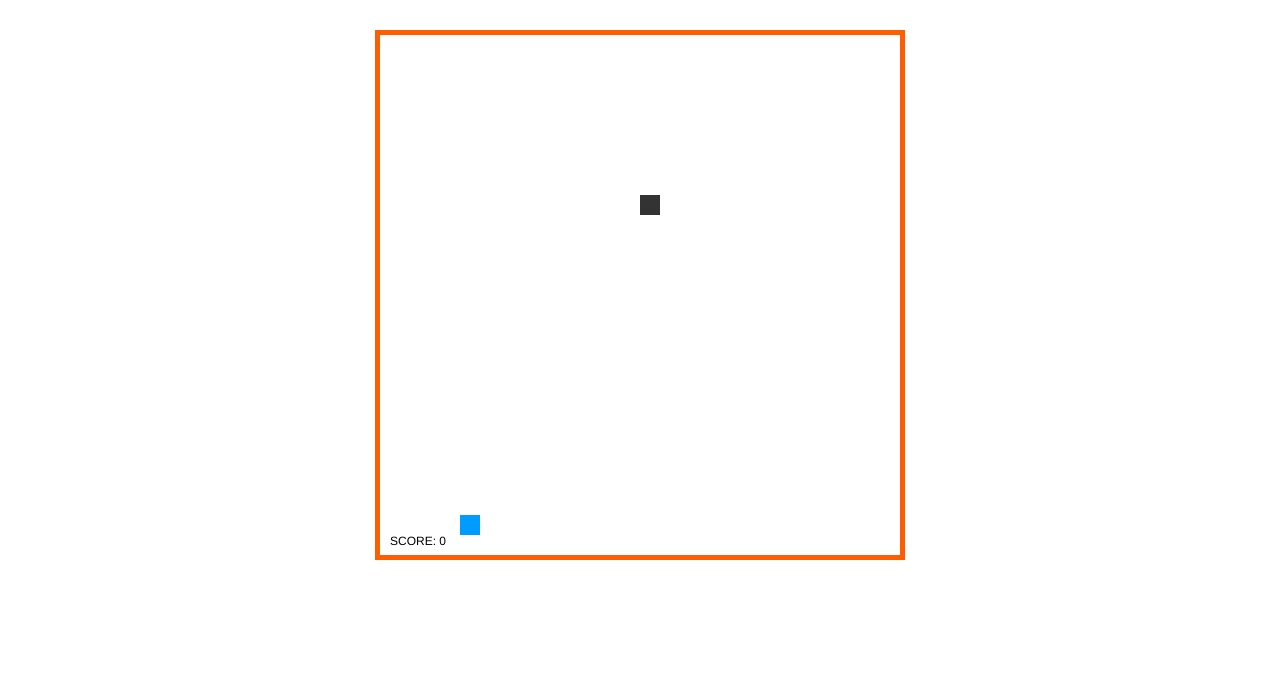
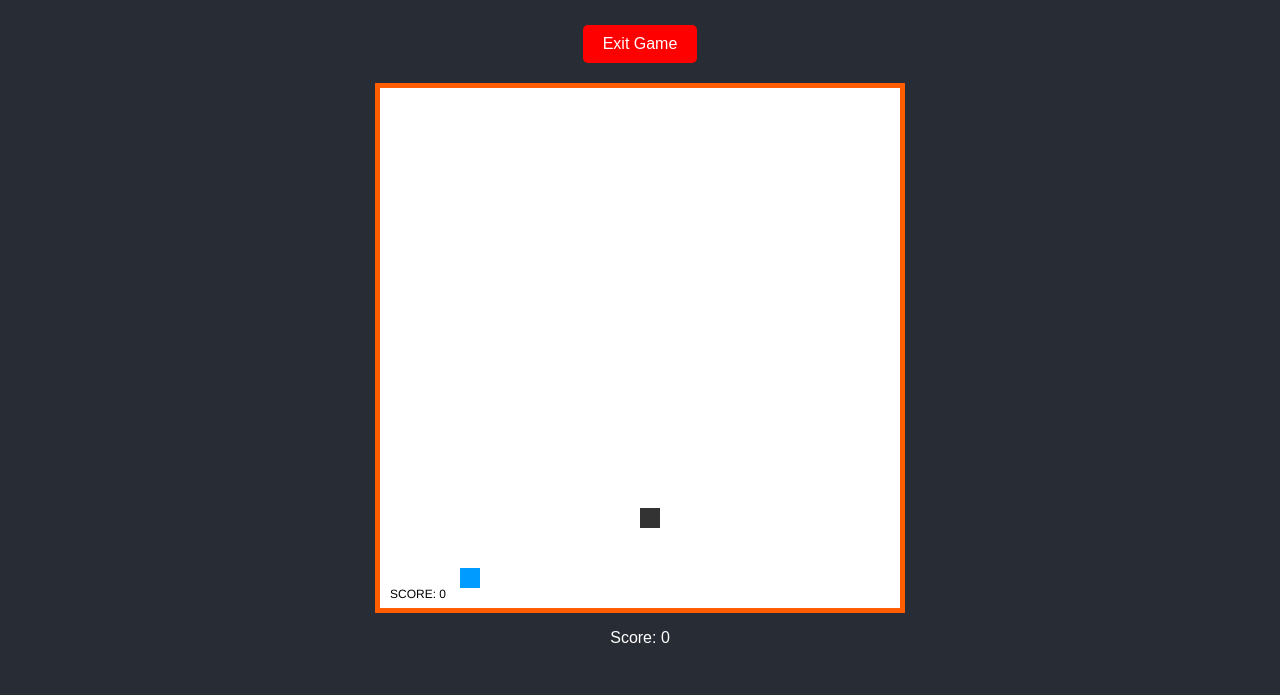
Before and after one commit to Orangeblued/gamestation, a website: page public/snake.html in a window 1280 px wide. Shown: the part 105-800 px from the top of the page. Drawn offline with Linux system fonts and the light colour scheme.

Commit message:
Update snake.html

```diff
--- a/public/snake.html
+++ b/public/snake.html
@@ -5,196 +5,157 @@
     <meta name="viewport" content="width=device-width, initial-scale=1.0">
     <title>Snake Game</title>
     <style>
-        /* Basic styling for the exit button */
+        body {
+            display: flex;
+            flex-direction: column;
+            align-items: center;
+            justify-content: center;
+            height: 100vh;
+            margin: 0;
+            background-color: #282c34;
+            color: white;
+            font-family: Arial, sans-serif;
+        }
+
+        canvas {
+            border: 5px solid #ff5e00;
+            background-color: #fff;
+        }
+
         #exit-btn {
-            position: absolute;
-            top: 10px;
-            right: 10px;
+            margin: 20px;
             padding: 10px 20px;
             background-color: red;
             color: white;
             border: none;
             cursor: pointer;
             font-size: 16px;
+            border-radius: 5px;
+        }
+
+        h1 {
+            margin-bottom: 20px;
         }
     </style>
 </head>
 <body>
     <h1>Snake Game</h1>
-    <p></p>
+    <button id="exit-btn" onclick="exitGame()">Exit Game</button>
+    <canvas id="gameCanvas" width="520" height="520"></canvas>
+    <p>Score: <span id="score">0</span></p>
 
-    <!-- Add the Exit button -->
-    <button id="exit-btn" onclick="exitGame()">Exit Game</button>
-
-    <html lang="en">
-      <head>
-        <meta charset="UTF-8">
-        <title>Simple JavaScript Snake Game| Webdevtrick.com</title>
-
-        <style>
-        canvas {
-          display: block;
-          position: absolute;
-          border: 5px solid  #ff5e00;
-          margin: auto;
-          top: 0;
-          bottom: 0;
-          right: 0;
-          left: 0;
-        }
-        </style>
-      </head>
-      <body>
     <script>
-      var
-      COLS = 26,
+        var COLS = 26,
             ROWS = 26,
             EMPTY = 0,
             SNAKE = 1,
             FRUIT = 2,
-      LEFT  = 0,
-      UP    = 1,
+            LEFT = 0,
+            UP = 1,
             RIGHT = 2,
-      DOWN  = 3,
-      KEY_LEFT  = 37,
-      KEY_UP    = 38,
+            DOWN = 3,
+            KEY_LEFT = 37,
+            KEY_UP = 38,
             KEY_RIGHT = 39,
-      KEY_DOWN  = 40,
+            KEY_DOWN = 40,
             canvas,
             ctx,
             keystate,
             frames,
             score;
 
-      grid = {
-
+        var grid = {
             width: null,
             height: null,
             _grid: null,
-
-
             init: function(d, c, r) {
                 this.width = c;
                 this.height = r;
-
                 this._grid = [];
-          for (var x=0; x < c; x++) {
+                for (var x = 0; x < c; x++) {
                     this._grid.push([]);
-          for (var y=0; y < r; y++) {
+                    for (var y = 0; y < r; y++) {
                         this._grid[x].push(d);
                     }
                 }
             },
-
-
             set: function(val, x, y) {
                 this._grid[x][y] = val;
             },
-
-
             get: function(x, y) {
                 return this._grid[x][y];
             }
-      }
+        };
 
-
-      snake = {
-
+        var snake = {
             direction: null,
             last: null,
             _queue: null,
-
-
             init: function(d, x, y) {
                 this.direction = d;
-
                 this._queue = [];
                 this.insert(x, y);
             },
-
-
             insert: function(x, y) {
-
-          this._queue.unshift({x:x, y:y});
+                this._queue.unshift({ x: x, y: y });
                 this.last = this._queue[0];
             },
-
-
             remove: function() {
-
                 return this._queue.pop();
             }
         };
 
-
         function setFood() {
             var empty = [];
-
-        for (var x=0; x < grid.width; x++) {
-          for (var y=0; y < grid.height; y++) {
+            for (var x = 0; x < grid.width; x++) {
+                for (var y = 0; y < grid.height; y++) {
                     if (grid.get(x, y) === EMPTY) {
-          empty.push({x:x, y:y});
+                        empty.push({ x: x, y: y });
                     }
                 }
             }
-
-        var randpos = empty[Math.round(Math.random()*(empty.length - 1))];
+            var randpos = empty[Math.floor(Math.random() * empty.length)];
             grid.set(FRUIT, randpos.x, randpos.y);
         }
 
-
         function main() {
-
-        canvas = document.createElement("canvas");
-        canvas.width = COLS*20;
-        canvas.height = ROWS*20;
+            canvas = document.getElementById("gameCanvas");
             ctx = canvas.getContext("2d");
-
-        document.body.appendChild(canvas);
-
-
             ctx.font = "12px Helvetica";
-
             frames = 0;
             keystate = {};
-
             document.addEventListener("keydown", function(evt) {
                 keystate[evt.keyCode] = true;
             });
             document.addEventListener("keyup", function(evt) {
                 delete keystate[evt.keyCode];
             });
-
-
             init();
             loop();
         }
 
-
         function init() {
             score = 0;
-
             grid.init(EMPTY, COLS, ROWS);
-
-        var sp = {x:Math.floor(COLS/2), y:ROWS-1};
+            var sp = { x: Math.floor(COLS / 2), y: ROWS - 1 };
             snake.init(UP, sp.x, sp.y);
             grid.set(SNAKE, sp.x, sp.y);
-
             setFood();
+            document.getElementById("score").textContent = score; // Update score display
         }
-
 
         function loop() {
             update();
             draw();
-
             window.requestAnimationFrame(loop, canvas);
         }
 
-
         function update() {
             frames++;
-
+            // Adjust speed here
+            if (frames % 10 === 0) { // Slowing down the speed
+                var nx = snake.last.x;
+                var ny = snake.last.y;
 
                 if (keystate[KEY_LEFT] && snake.direction !== RIGHT) {
                     snake.direction = LEFT;
@@ -209,89 +170,55 @@
                     snake.direction = DOWN;
                 }
 
-
-        if (frames%7 === 0) {
-
-        var nx = snake.last.x;
-        var ny = snake.last.y;
-
-
                 switch (snake.direction) {
-        case LEFT:
-        nx--;
-        break;
-        case UP:
-        ny--;
-        break;
-        case RIGHT:
-        nx++;
-        break;
-        case DOWN:
-        ny++;
-        break;
+                    case LEFT: nx--; break;
+                    case UP: ny--; break;
+                    case RIGHT: nx++; break;
+                    case DOWN: ny++; break;
                 }
 
-
-        if (0 > nx || nx > grid.width-1  ||
-        0 > ny || ny > grid.height-1 ||
-        grid.get(nx, ny) === SNAKE
-        ) {
-        return init();
+                if (nx < 0 || nx > grid.width - 1 || ny < 0 || ny > grid.height - 1 || grid.get(nx, ny) === SNAKE) {
+                    return init(); // Restart game on collision
                 }
 
                 if (grid.get(nx, ny) === FRUIT) {
-
                     score++;
-        setFood();
+                    setFood(); // Generate new fruit
                 } else {
-
-        var tail = snake.remove();
+                    var tail = snake.remove(); // Remove tail
                     grid.set(EMPTY, tail.x, tail.y);
                 }
 
-        grid.set(SNAKE, nx, ny);
-        snake.insert(nx, ny);
+                grid.set(SNAKE, nx, ny); // Set new position of snake
+                snake.insert(nx, ny); // Add new head of snake
             }
         }
 
+        function draw() {
+            var tw = canvas.width / grid.width;
+            var th = canvas.height / grid.height;
 
-      function draw() {
-
-        var tw = canvas.width/grid.width;
-        var th = canvas.height/grid.height;
-
-        for (var x=0; x < grid.width; x++) {
-        for (var y=0; y < grid.height; y++) {
-
+            for (var x = 0; x < grid.width; x++) {
+                for (var y = 0; y < grid.height; y++) {
                     switch (grid.get(x, y)) {
-        case EMPTY:
-        ctx.fillStyle = "#fff";
-        break;
-        case SNAKE:
-        ctx.fillStyle = "#333";
-        break;
-        case FRUIT:
-        ctx.fillStyle = "#009BFF";
-        break;
+                        case EMPTY: ctx.fillStyle = "#fff"; break;
+                        case SNAKE: ctx.fillStyle = "#333"; break;
+                        case FRUIT: ctx.fillStyle = "#009BFF"; break;
                     }
-        ctx.fillRect(x*tw, y*th, tw, th);
+                    ctx.fillRect(x * tw, y * th, tw, th);
                 }
             }
 
             ctx.fillStyle = "#000";
-        ctx.fillText("SCORE: " + score, 10, canvas.height-10);
+            ctx.fillText("SCORE: " + score, 10, canvas.height - 10);
         }
 
+        function exitGame() {
+            // Redirect to the Game Station homepage (index.html)
+            window.location.href = "index.html";
+        }
 
         main();
     </script>
 </body>
 </html>
-    <script>
-        function exitGame() {
-            // Redirect to the Game Station homepage (index.html)
-            window.location.href = "index.html";
-        }
-    </script>
-</body>
-</html>
```
Lines whose indentation alone changed are shown as unchanged.
